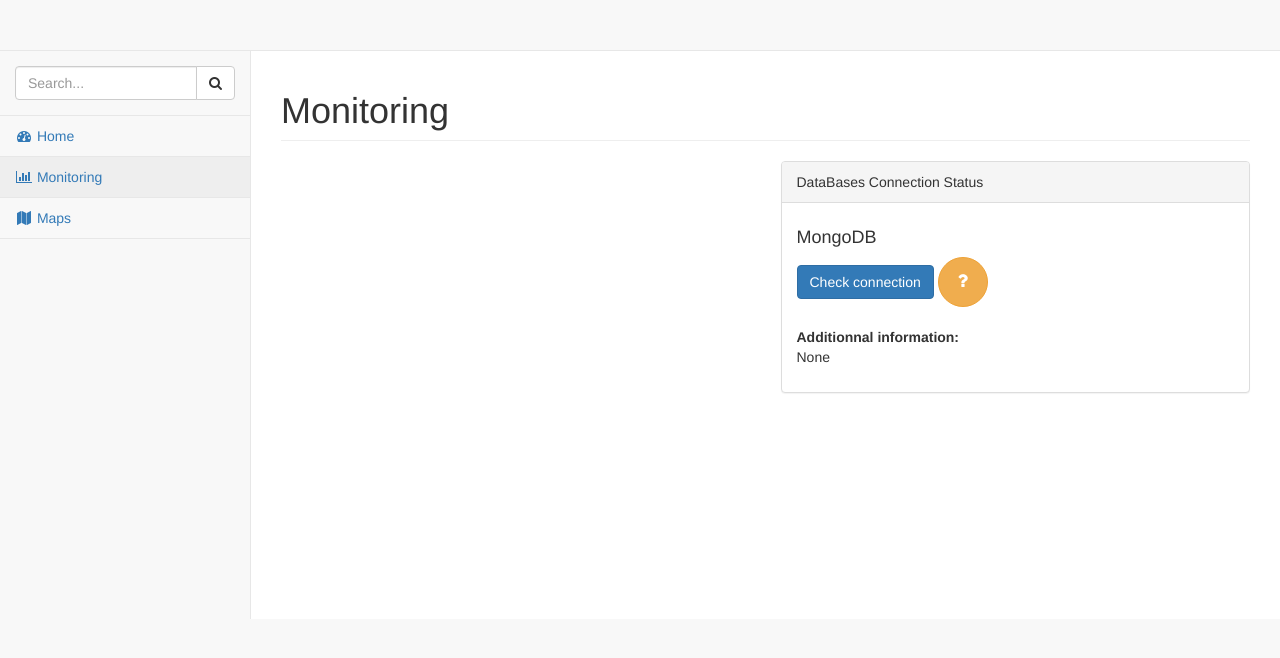
After one commit to leonardbinet/SNCF_project_website, a Django app: page /monitoring/ in a window 1280 px wide. The commit adds this page. Shown: the top 658 px of the page. Run offline with Django 3.2, Linux system fonts and the light colour scheme; some libraries are stand-ins or nearby versions.

Commit message:
Monitoring working, and map disruption update

```diff
--- /dev/null
+++ b/monitoring/static/monitoring.js
@@ -0,0 +1,35 @@
+// First check MongoDB connection
+
+
+function updateHtml(response){
+    var status = response['status'];
+    var add_info = response['add_info'];
+    var printed_info = "Databases available: "+JSON.stringify(add_info['database_names'])
+    var buttonClass;
+    var faviconClass;
+    if (status==true) {
+        buttonClass="btn btn-success btn-circle btn-lg";
+        faviconClass="fa fa-check";}
+    else if (status==false) {
+        buttonClass="btn btn-danger btn-circle btn-lg";
+        faviconClass="fa fa-times";}
+
+    else {
+        buttonClass="btn";
+    }
+    $("#mongo-status-circle").attr('class', buttonClass);
+    $("#mongo-status-fa").attr('class', faviconClass);
+    $("#mongo-add-info").html(printed_info);
+
+}
+
+function checkMongoConnection(callback) {
+    $.getJSON(mongo_ajax_url,
+        {
+            connection_id : "connection_id"
+        },
+        updateHtml);
+
+    callback();
+
+}
--- /dev/null
+++ b/monitoring/templates/monitoring.html
@@ -0,0 +1,73 @@
+{% extends 'base.html' %}
+{% load staticfiles %}
+
+<!-- Balise title <60 caractères -->
+{% block title %}
+<title>Monitoring</title>
+{% endblock %}
+
+{% block header_tail %}
+{% endblock %}
+
+
+{% block content %}
+<div id="page-wrapper">
+    <div class="row">
+        <div class="col-lg-12">
+            <h1 class="page-header">Monitoring</h1>
+        </div>
+        <!-- /.col-lg-12 -->
+    </div>
+    <!-- /.row -->
+    <div class="row">
+        <div class="col-lg-6">
+
+        </div>
+        <div class="col-lg-6">
+
+            <!-- /.panel -->
+            <div class="panel panel-default">
+                <div class="panel-heading">
+                    DataBases Connection Status
+                </div>
+                <!-- /.panel-heading -->
+                <div class="panel-body">
+                    <h4>MongoDB</h4>
+                    <button id="mongo-refresh" data-loading-text="Loading..." type="button" class="btn btn-primary" autocomplete="off" >Check connection</button>
+                    <button id="mongo-status-circle" type="button" class="btn btn-warning btn-circle btn-lg"><i id="mongo-status-fa" class="fa fa-question"></i>
+                    </button>
+                    <br>
+                    <br>
+                        <b>Additionnal information:</b>
+                        <p id="mongo-add-info">
+                        None
+                        </p>
+                </div>
+                <!-- /.panel-body -->
+            </div>
+            <!-- /.panel -->
+        </div>
+    </div>
+
+    <!-- /.row -->
+</div>
+{% endblock %}
+
+
+{% block body_tail %}
+<script>
+var mongo_ajax_url = "{% url 'ajax_monitoring_mongo_db' %}";
+
+</script>
+
+<script src="{% static 'monitoring.js' %}"></script>
+
+<script>
+  $('#mongo-refresh').on('click', function () {
+    var btn = $(this).button('loading');
+    function resetButton(){btn.button('reset');}
+    checkMongoConnection(resetButton);
+  })
+</script>
+
+{% endblock %}
--- /dev/null
+++ b/monitoring/urls.py
@@ -0,0 +1,10 @@
+from django.conf.urls import url
+
+from . import views
+
+urlpatterns = [
+    url(r'^$', views.index, name='monitoring_home'),
+    url(r'^mongodbstatus$', views.ajax_monitoring_mongo_db,
+        name='ajax_monitoring_mongo_db'),
+
+]
--- a/monitoring/views.py
+++ b/monitoring/views.py
@@ -1,3 +1,19 @@
 from django.shortcuts import render
+from .utils import check_mongo_connection
+from django.conf import settings
+from django.http import JsonResponse
 
-# Create your views here.
+MONGOUSER = settings.MONGOUSER
+MONGOIP = settings.MONGOIP
+MONGOPORT = settings.MONGOPORT
+
+
+def index(request):
+    context = {}
+    return render(request, 'monitoring.html', context)
+
+
+def ajax_monitoring_mongo_db(request):
+    status, add_info = check_mongo_connection(MONGOIP)
+    response = {"status": status, "add_info": add_info or ""}
+    return JsonResponse(response)
--- a/sncfweb/settings/settings.py
+++ b/sncfweb/settings/settings.py
@@ -122,6 +122,8 @@ STATIC_URL = '/static/'
 STATICFILES_DIRS = [
     os.path.join(BASE_DIR, "maps/static"),
     os.path.join(BASE_DIR, "sncfweb/static"),
+    os.path.join(BASE_DIR, "monitoring/static"),
+
 ]
 
 # SECRETS NOT SAVED IN VCS
--- a/sncfweb/templates/base.html
+++ b/sncfweb/templates/base.html
@@ -80,7 +80,7 @@
                             <a href="{% url 'home' %}"><i class="fa fa-dashboard fa-fw"></i> Home</a>
                         </li>
                         <li>
-                            <a href="{% url 'sncf_fr_map' %}"><i class="fa fa-bar-chart-o fa-fw"></i> Monitoring </a>
+                            <a href="{% url 'monitoring_home' %}"><i class="fa fa-bar-chart-o fa-fw"></i> Monitoring </a>
                         </li>
                         <li>
                             <a href="{% url 'sncf_fr_map' %}"><i class="fa fa-map fa-fw"></i> Maps</a>
--- a/sncfweb/urls.py
+++ b/sncfweb/urls.py
@@ -1,18 +1,4 @@
-"""Sncf_web URL Configuration
 
-The `urlpatterns` list routes URLs to views. For more information please see:
-    https://docs.djangoproject.com/en/1.10/topics/http/urls/
-Examples:
-Function views
-    1. Add an import:  from my_app import views
-    2. Add a URL to urlpatterns:  url(r'^$', views.home, name='home')
-Class-based views
-    1. Add an import:  from other_app.views import Home
-    2. Add a URL to urlpatterns:  url(r'^$', Home.as_view(), name='home')
-Including another URLconf
-    1. Import the include() function: from django.conf.urls import url, include
-    2. Add a URL to urlpatterns:  url(r'^blog/', include('blog.urls'))
-"""
 from django.conf.urls import url, include
 from django.contrib import admin
 from . import views
@@ -21,4 +7,6 @@ urlpatterns = [
     url(r'^admin/', admin.site.urls),
     url(r'^$', views.index, name='home'),
     url(r'^maps/', include('maps.urls')),
+    url(r'^monitoring/', include('monitoring.urls')),
+
 ]
```
Also changed, not shown: maps/static/ajaxmap.js (+7 -6 lines), maps/static/map_update.js (added, +25 -0 lines), maps/templates/map.html (+22 -6 lines), maps/views.py (+2 -6 lines), monitoring/utils.py (added, +45 -0 lines).
